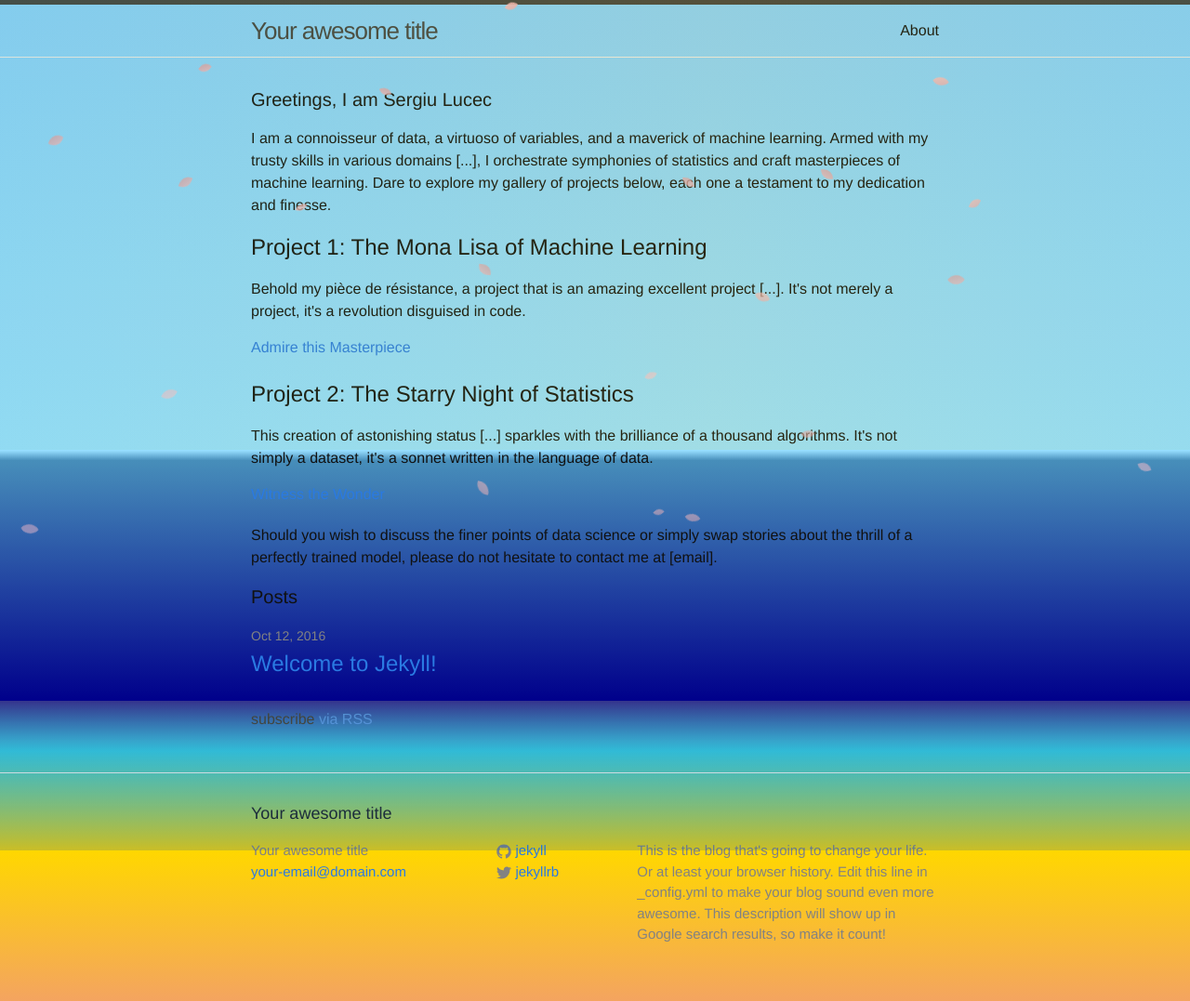
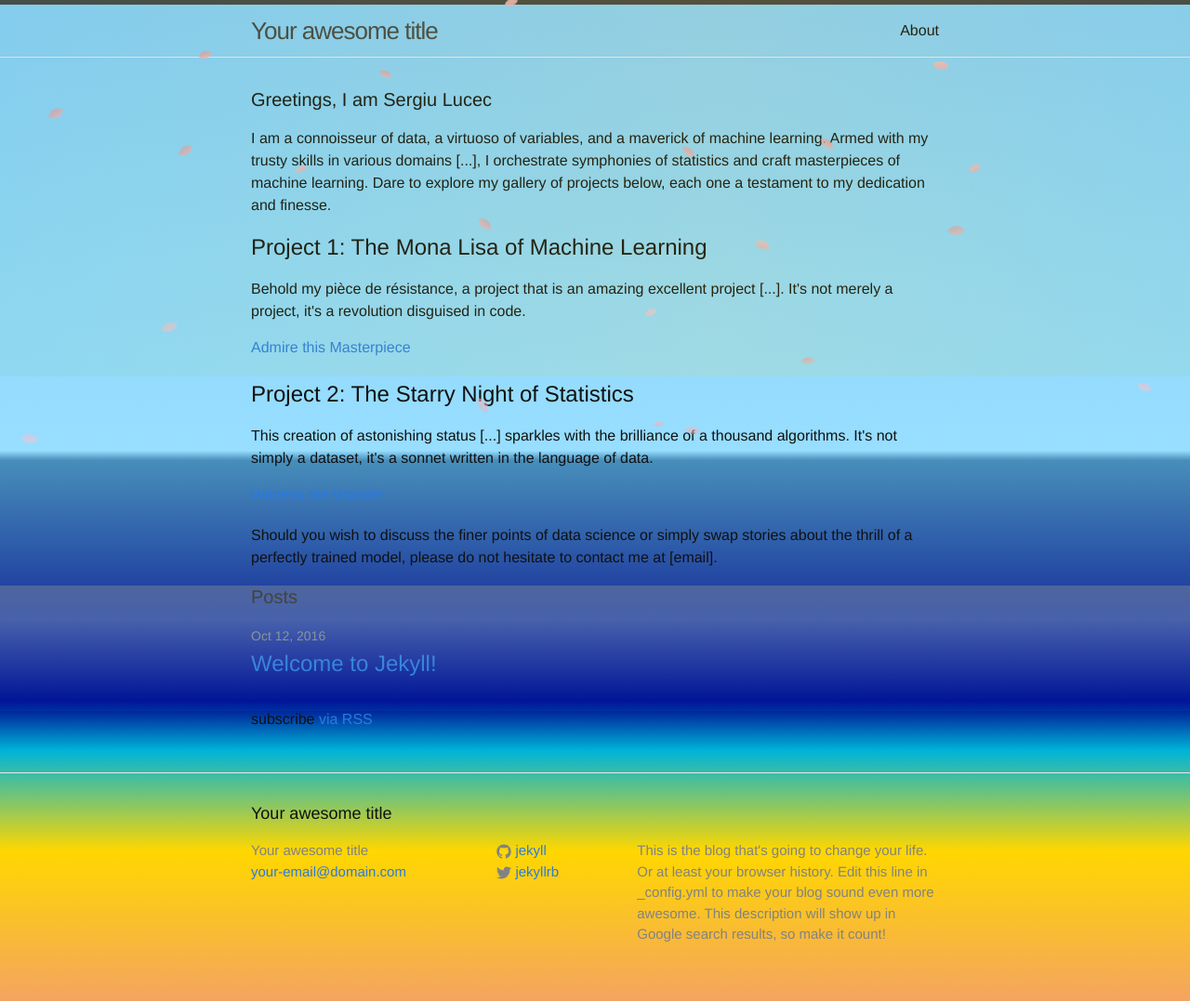
Before and after one commit to SpiritusSancti5/SpiritusSancti5.github.io, a Jekyll site: the page built from index.html, in a window 1280 px wide. Shown: the whole page at 93% size. Built offline with Jekyll 4.4.1, drawn with Linux system fonts in a browser that asks for light colours.

Commit message:
Update _base.scss

```diff
--- a/_sass/_base.scss
+++ b/_sass/_base.scss
@@ -28,8 +28,6 @@
                                 #00B4D8 75%, /* Shallow water */
                                 #FFD700 85%, /* Lighter sand */
                                 #F4A460 100%); /* Less orange sand */
-    position: relative;
-    overflow: hidden;
 }
 
 /* This is the sky shimmer. It moves from left to right. */
```
